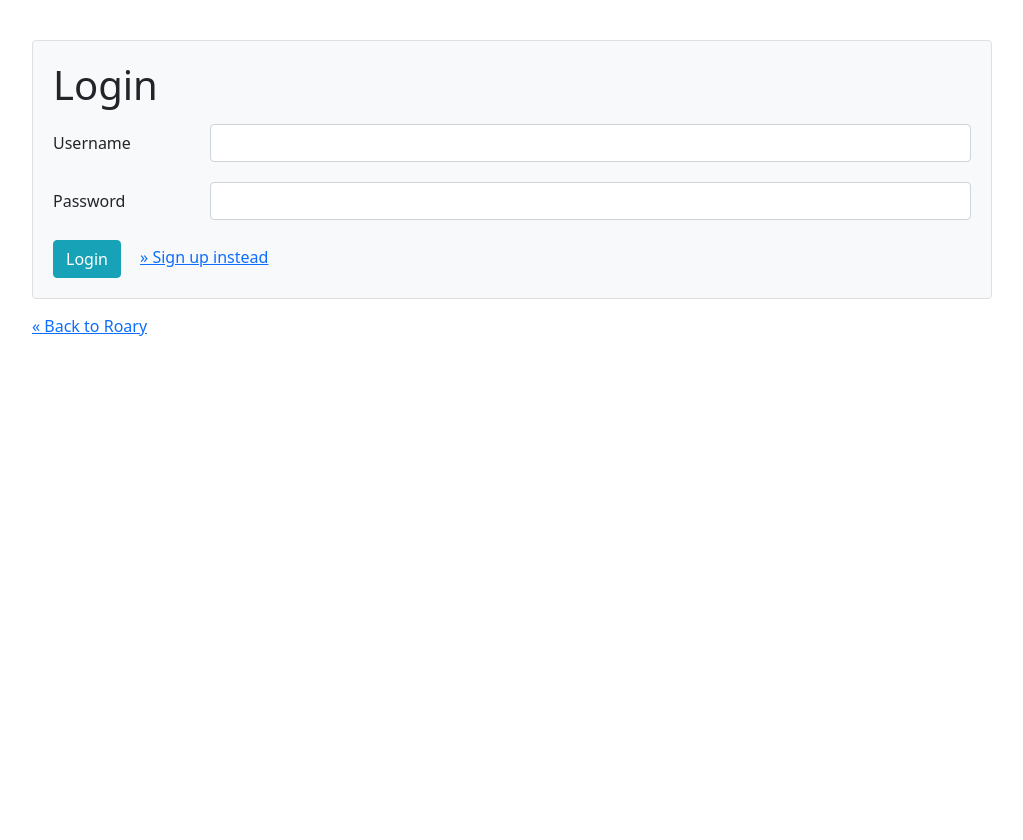
After one commit to frozzenshooter/ADIS-Lab, a PHP site: page /login.php in a window 1280 px wide. The commit adds this page. Shown: the whole page, without its empty margins (128-1151 px from the left). Run offline with PHP 8.4, Linux system fonts and the light colour scheme.

Commit message:
update assignment02

```diff
--- /dev/null
+++ b/assignment02/task/element-header.php
@@ -0,0 +1,6 @@
+<!-- BOOTSTRAP & JQUERY -->
+<link href="https://cdn.jsdelivr.net/npm/bootstrap@5.0.0-beta3/dist/css/bootstrap.min.css" rel="stylesheet" integrity="sha384-eOJMYsd53ii+scO/bJGFsiCZc+5NDVN2yr8+0RDqr0Ql0h+rP48ckxlpbzKgwra6" crossorigin="anonymous">
+
+<!-- STYLE & JS -->
+<link rel="stylesheet" href="style.css">
+<script src="functions.js"></script>
--- /dev/null
+++ b/assignment02/task/functions.js
@@ -0,0 +1,5 @@
+console.log("hello");
+
+function viewLogin() {
+    document.getElementById("session-container-buttons").style.display = "none";
+}
--- /dev/null
+++ b/assignment02/task/login.php
@@ -0,0 +1,45 @@
+<?php
+	session_start();   // session starts with the help of this function
+
+	if (isset($_SESSION['loggedin']) && $_SESSION['loggedin'] == TRUE)   // Checking whether the session is already there or not if
+		header("Location: index.php");
+
+	if (isset($_POST['login']))   // it checks whether the user clicked login button or not
+	{
+		$user = $_POST['loginname'];
+		$pass = $_POST['loginpw'];
+		$_SESSION['loggedin'] = TRUE;
+		header("Location: index.php");
+	}
+	$db = new SQLite3("db.db");
+?>
+<html>
+	<head>
+		<title>Login Page</title>
+		<?php include "element-header.php" ?>
+	</head>
+	<body>
+		<main>
+			<div class="login-container">
+				<h1>Login</h1>
+				<form method="POST">
+					<div class="form-group row">
+						<label for="loginname" class="col-sm-2 col-form-label">Username</label>
+						<div class="col-sm-10">
+							<input type="text" class="form-control" id="loginname" value="" autocomplete="off">
+						</div>
+					</div>
+					<div class="form-group row">
+						<label for="loginpw" class="col-sm-2 col-form-label">Password</label>
+						<div class="col-sm-10">
+							<input type="password" class="form-control" id="loginpw" placeholder="" autocomplete="off">
+						</div>
+					</div>
+					<button type="submit" class="btn btn-primary" id="login-btn" name="login" value="login">Login</button>
+					<a href="signup.php" class="btn-instead">» Sign up instead</a>
+				</form>
+			</div>
+			<a href="index.php" class="btn-back">« Back to Roary</a>
+		</main>
+	</body>
+</html>
--- a/assignment02/task/style.css
+++ b/assignment02/task/style.css
@@ -25,6 +25,24 @@ h1 {
 .btn-primary:hover {
     background: #128596;
     border-color: #128596;
+}
+
+/* Login/Sign up Form style */
+.login-container {
+    background-color: #F8F9FA;
+    border: 1px solid #DFDFDF;
+    border-radius: 4px;
+    padding: 20px;
+}
+#loginname, #loginpw {
+    margin-bottom: 20px;
+}
+.btn-instead {
+    padding-left: 15px;
+}
+.btn-back {
+    display: block;
+    padding-top: 15px;
 }
 
 /* Element style */
```
Also changed, not shown: assignment02/task/index.php (+22 -12 lines), assignment02/task/signup.php (added, +44 -0 lines).
